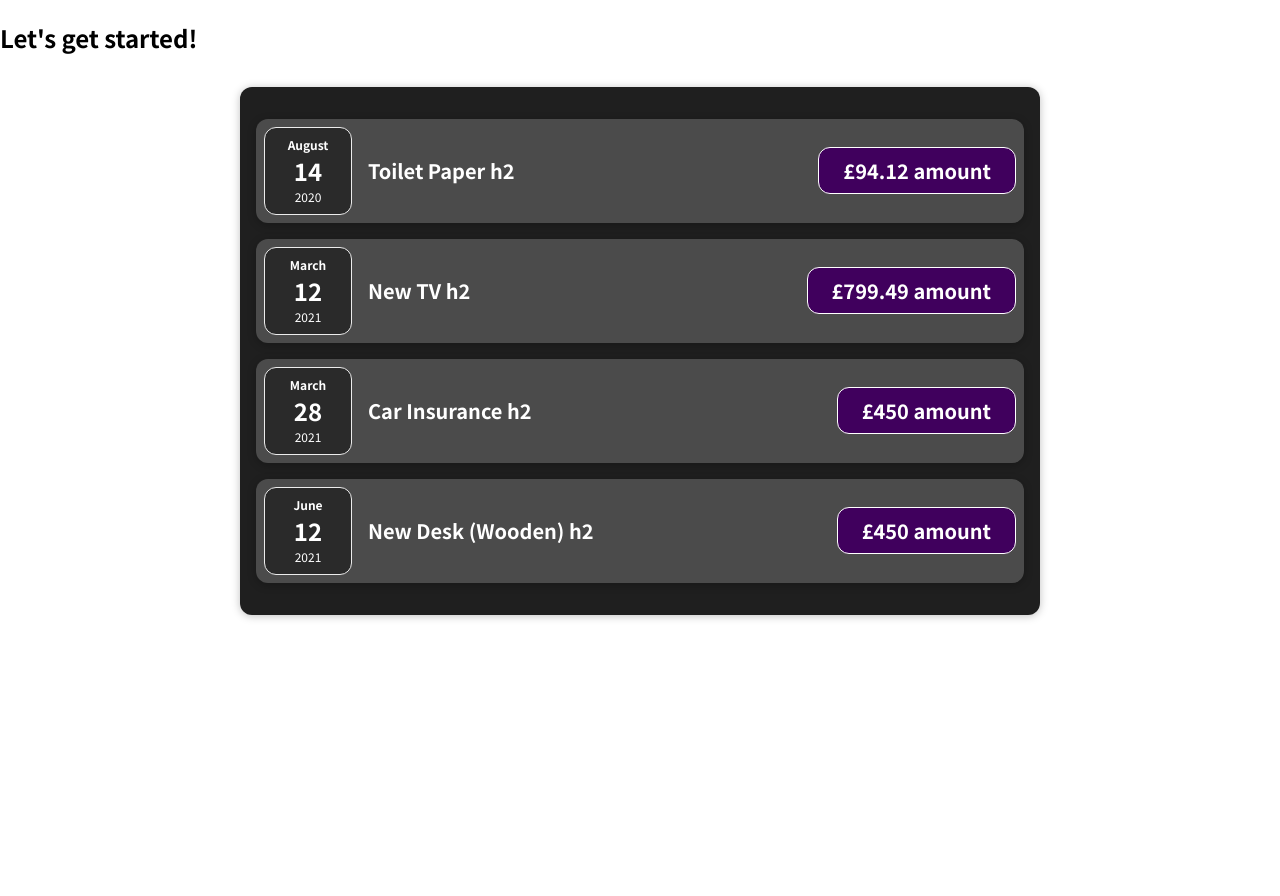
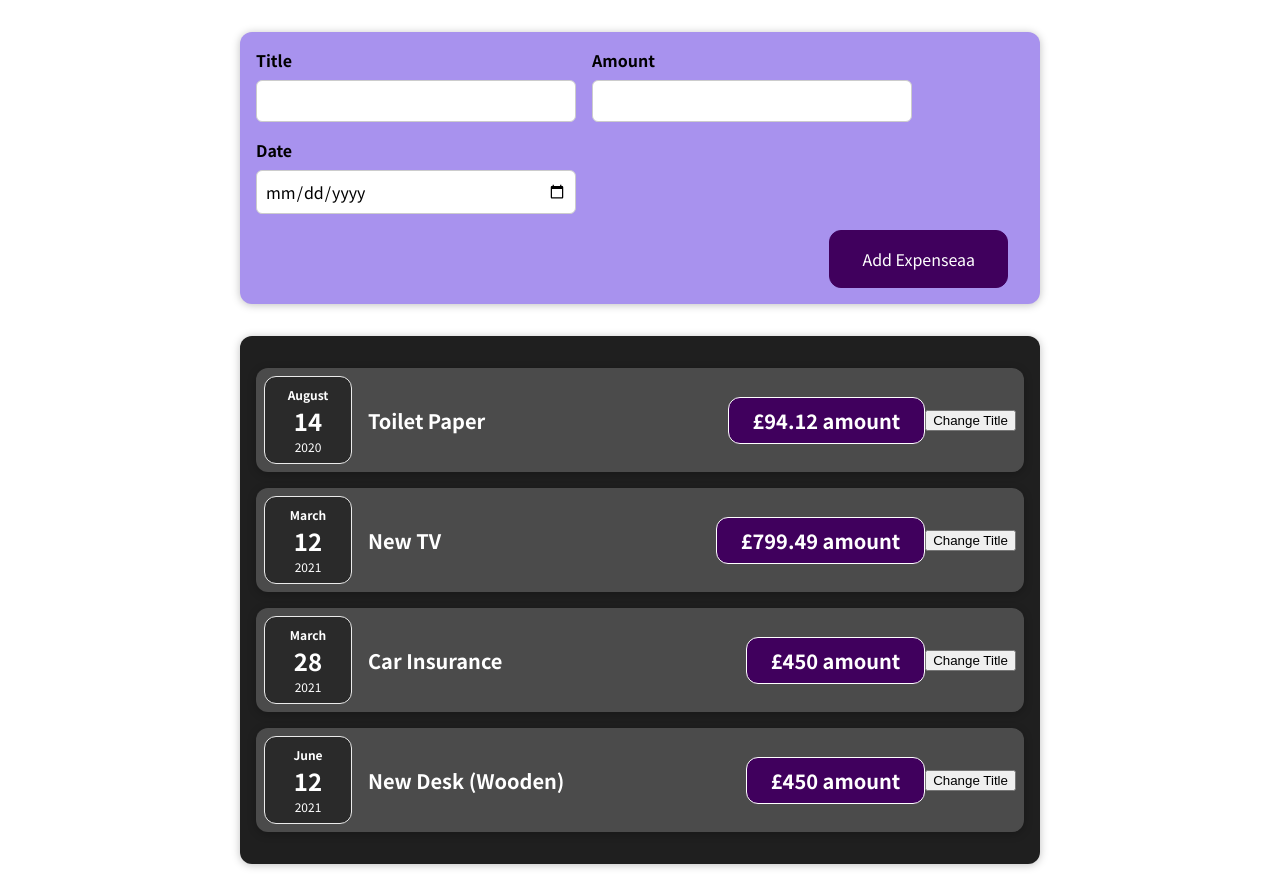
Before and after one commit to roamzz/reactbasics, a React (Create React App) app: page / in a window 1280 px wide. Before the commit the page ends 800 px from the top, so only its background shows below. Built offline with nearby package versions, Linux system fonts and the light colour scheme.

Commit message:
new Expense Form

```diff
--- a/src/App.js
+++ b/src/App.js
@@ -1,5 +1,5 @@
 import Expenses from './components/Expenses/Expenses';
-
+import NewExpense from './components/NewExpense/NewExpense';
 function App() {
 const expenses = [
     {
@@ -24,7 +24,7 @@
   ];
   return (
     <div>
-      <h2>Let's get started!</h2>
+      <NewExpense />
 
       <Expenses items={expenses}></Expenses>
 
--- a/src/components/Expenses/ExpenseItem.js
+++ b/src/components/Expenses/ExpenseItem.js
@@ -1,17 +1,28 @@
+import React, { useState }  from 'react';
+
 import ExpenseDate from './ExpenseDate';
 import Card from '../UI/Card';
 import './ExpenseItem.css';
 
 const ExpenseItem = (props) => {
+ console.log('expense item evaluated by react')
+ const [ title, setTitle] = useState(props.title);
+
+const clickHandler = () => {
+    setTitle('updated')
+    console.log("clicked!1");
+    console.log(title);
+};
 
 
   return (
     <Card className="expense-item">
       <ExpenseDate date={props.date} />
       <div className="expense-item__description">
-        <h2>{props.title}  h2</h2>
+        <h2>{title}</h2>
         <div className="expense-item__price">£{props.amount} amount</div>
       </div>
+      <button onClick={clickHandler}>Change Title</button>
     </Card>
   );
 }
--- /dev/null
+++ b/src/components/NewExpense/ExpenseForm.css
@@ -0,0 +1,26 @@
+.new-expense__controls {
+  display: flex;
+  flex-wrap: wrap;
+  gap: 1rem;
+  margin-bottom: 1rem;
+  text-align: left;
+}
+
+.new-expense__control label {
+  font-weight: bold;
+  margin-bottom: 0.5rem;
+  display: block;
+}
+
+.new-expense__control input {
+  font: inherit;
+  padding: 0.5rem;
+  border-radius: 6px;
+  border: 1px solid #ccc;
+  width: 20rem;
+  max-width: 100%;
+}
+
+.new-expense__actions {
+  text-align: right;
+}
--- /dev/null
+++ b/src/components/NewExpense/ExpenseForm.js
@@ -0,0 +1,27 @@
+import './ExpenseForm.css';
+
+const ExpenseForm = () => {
+  return (
+    <form>
+      <div className='new-expense__controls'>
+        <div className='new-expense__control'>
+          <label>Title</label>
+          <input type='text' />
+        </div>
+        <div className='new-expense__control'>
+          <label>Amount</label>
+          <input type='number' min='0.01' step='0.01' />
+        </div>
+        <div className='new-expense__control'>
+          <label>Date</label>
+          <input type='date' min='2019-01-01' max='2022-12-31' />
+        </div>
+      </div>
+      <div className='new-expense__actions'>
+        <button type="submit">Add Expenseaa</button>
+      </div>
+    </form>
+  );
+};
+
+export default ExpenseForm;
--- /dev/null
+++ b/src/components/NewExpense/NewExpense.css
@@ -0,0 +1,38 @@
+.new-expense {
+  background-color: #a892ee;
+  padding: 1rem;
+  margin: 2rem auto;
+  width: 50rem;
+  max-width: 95%;
+  border-radius: 12px;
+  text-align: center;
+  box-shadow: 0 1px 8px rgba(0, 0, 0, 0.25);
+}
+
+.new-expense button {
+  font: inherit;
+  cursor: pointer;
+  padding: 1rem 2rem;
+  border: 1px solid #40005d;
+  background-color: #40005d;
+  color: white;
+  border-radius: 12px;
+  margin-right: 1rem;
+}
+
+.new-expense button:hover,
+.new-expense button:active {
+  background-color: #510674;
+  border-color: #510674;
+}
+
+.new-expense button.alternative {
+  color: #220131;
+  border-color: transparent;
+  background-color: transparent;
+}
+
+.new-expense button.alternative:hover,
+.new-expense button.alternative:active {
+  background-color: #ddb3f8;
+}
--- /dev/null
+++ b/src/components/NewExpense/NewExpense.js
@@ -0,0 +1,14 @@
+
+
+import ExpenseForm from './ExpenseForm';
+import './NewExpense.css';
+
+const NewExpense = () => {
+  return (
+    <div className='new-expense'>
+      <ExpenseForm />
+    </div>
+  );
+};
+
+export default NewExpense;
```
